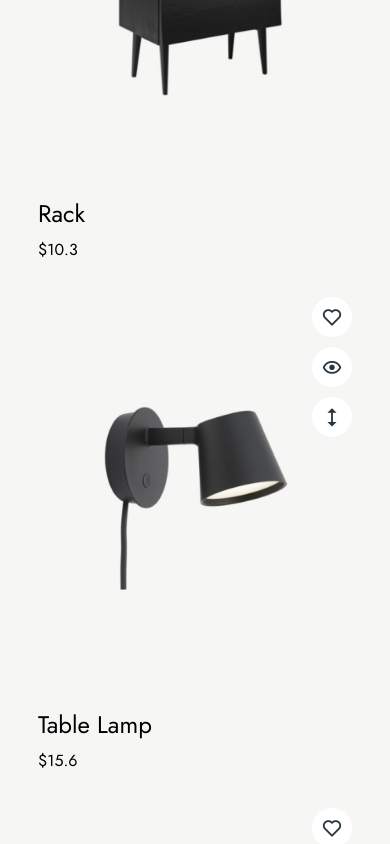
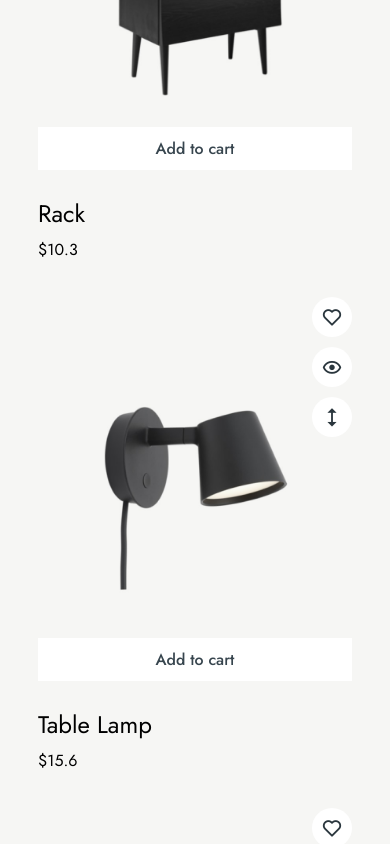
Before and after one commit to Arrafi2644/Normann-Project, a plain HTML site: page index.html in a window 390 px wide. Shown: the part 3120-3964 px from the top of the page. Drawn offline with nearby package versions, Linux system fonts and the light colour scheme; a web font is replaced by a local one.

Commit message:
Update style.css

```diff
--- a/css/style.css
+++ b/css/style.css
@@ -2443,6 +2443,10 @@ grid-gap: 30px;
        opacity: 1;
     }
 
+    .product-section .products .pro-inner .pro-cart-btn {
+    opacity: 1;
+}
+
     .footer-section .footer-row .footer-row-1 .address-col,
     .footer-section .footer-row .footer-row-1 .about-col,
     .footer-section .footer-row .footer-row-1 .customer-service-col,
```
